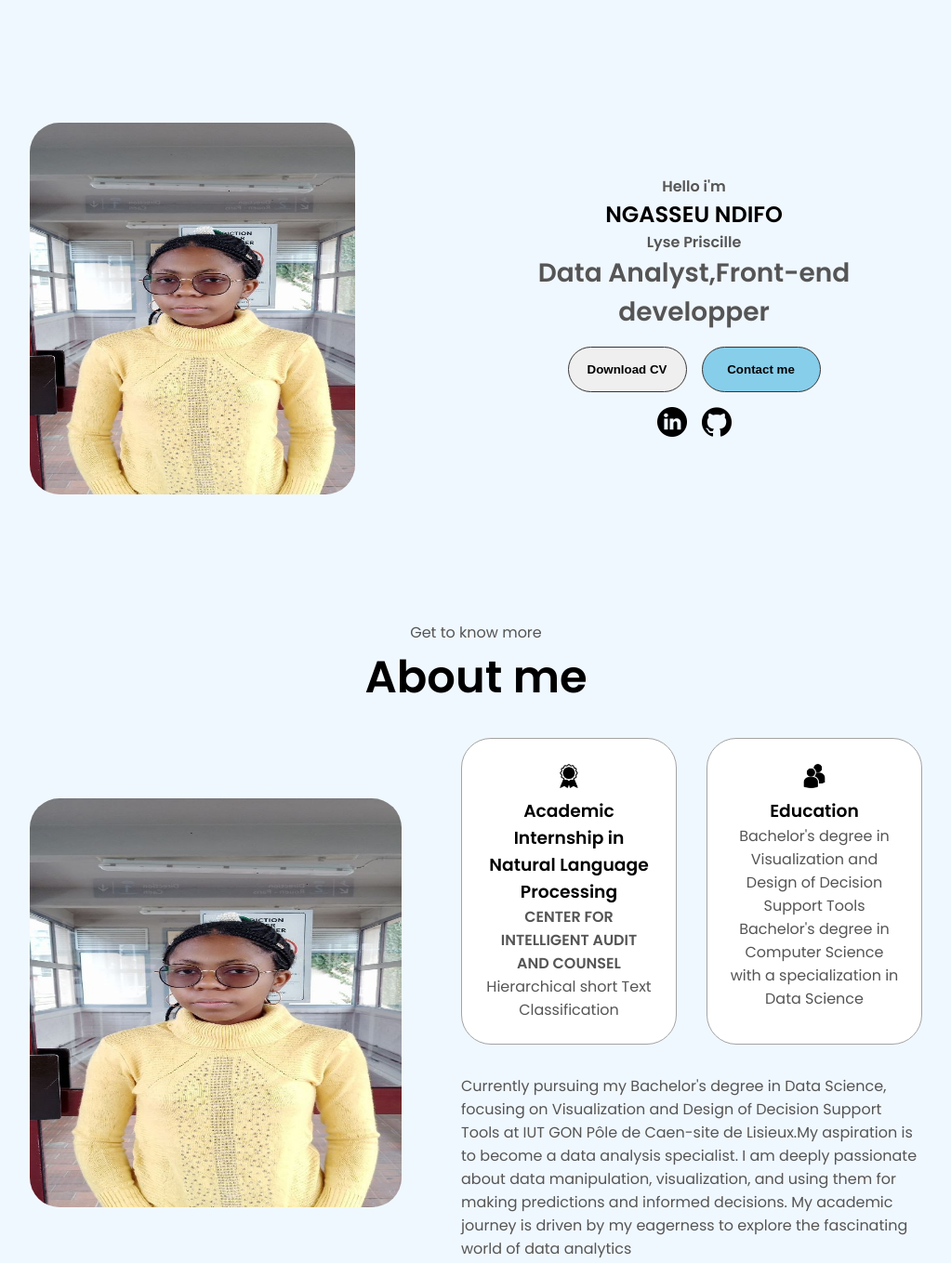
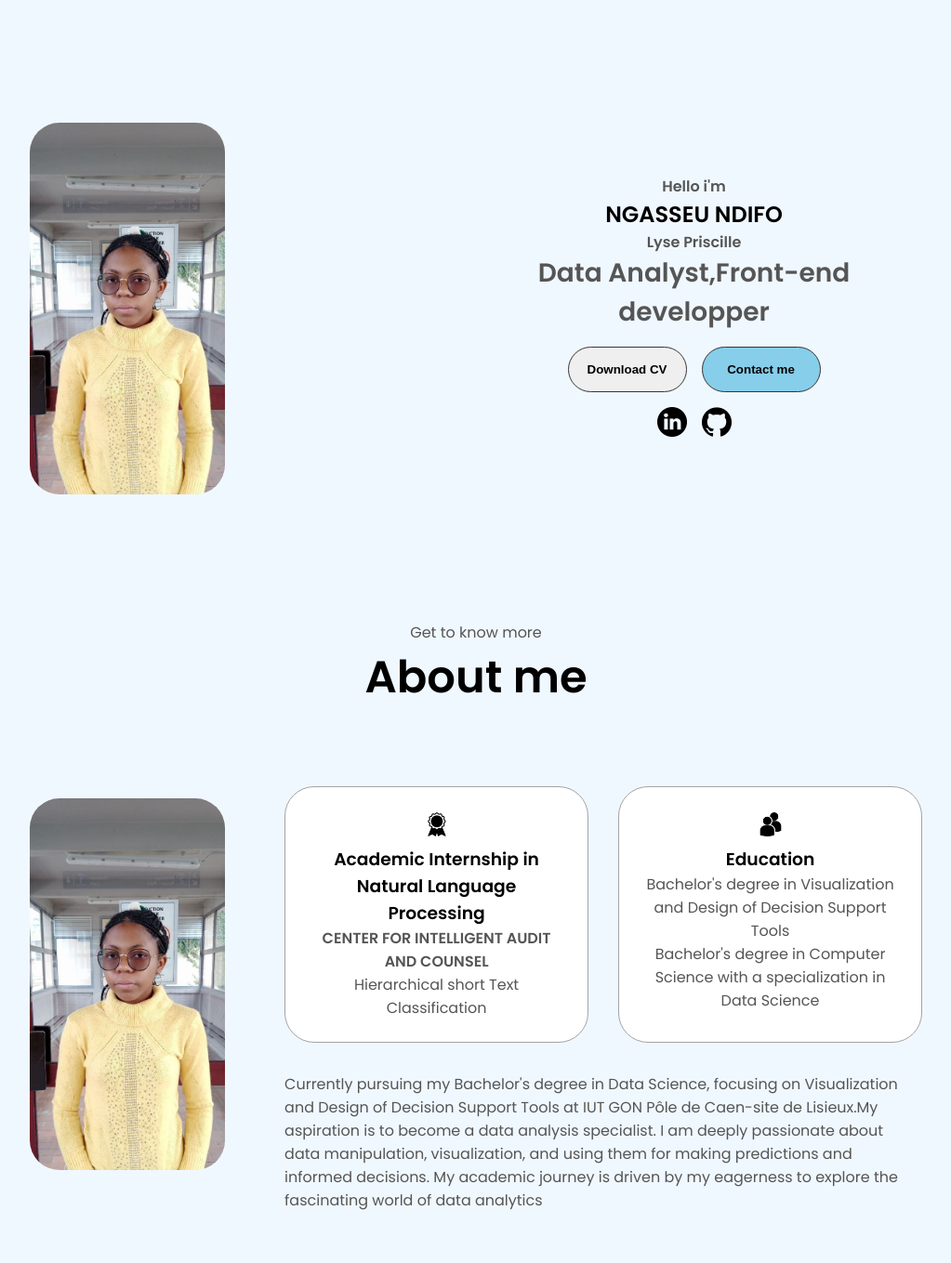
Before and after one commit to LyseNdifo/PortFolio, a plain HTML site: page index.html in a window 1280 px wide. Shown: the part 140-1499 px from the top of the page at 93% size, without its empty margins (128-1151 px from the left). Drawn offline with Linux system fonts and the light colour scheme.

Commit message:
Update index.html

```diff
--- a/index.html
+++ b/index.html
@@ -42,7 +42,7 @@
       </nav>
       <section id="profile">
         <div class="section_pic">
-            <img src="./assets/moi1c.jpg" alt="'lyse ndifo profil picture" class="about-pic" height=100% width=90%/>
+            <img src="./assets/moi1c.jpg" alt="'lyse ndifo profil picture" class="about-pic"/>
         </div>
         <div class="section_text">
             <p class="section_p1">Hello i'm</p>
@@ -68,7 +68,7 @@
         <h3 class="title">About me</h3>
         <div class="section-container">
             <div class="section_pic">
-                <img src="./assets/moi1c.jpg" alt="'ggs" class="about-pic"height=110% width=1000/>
+                <img src="./assets/moi1c.jpg" alt="'ggs" class="about-pic"/>
             </div>
             <div class="about-details-container">
                 <div class="about-containers">
```
